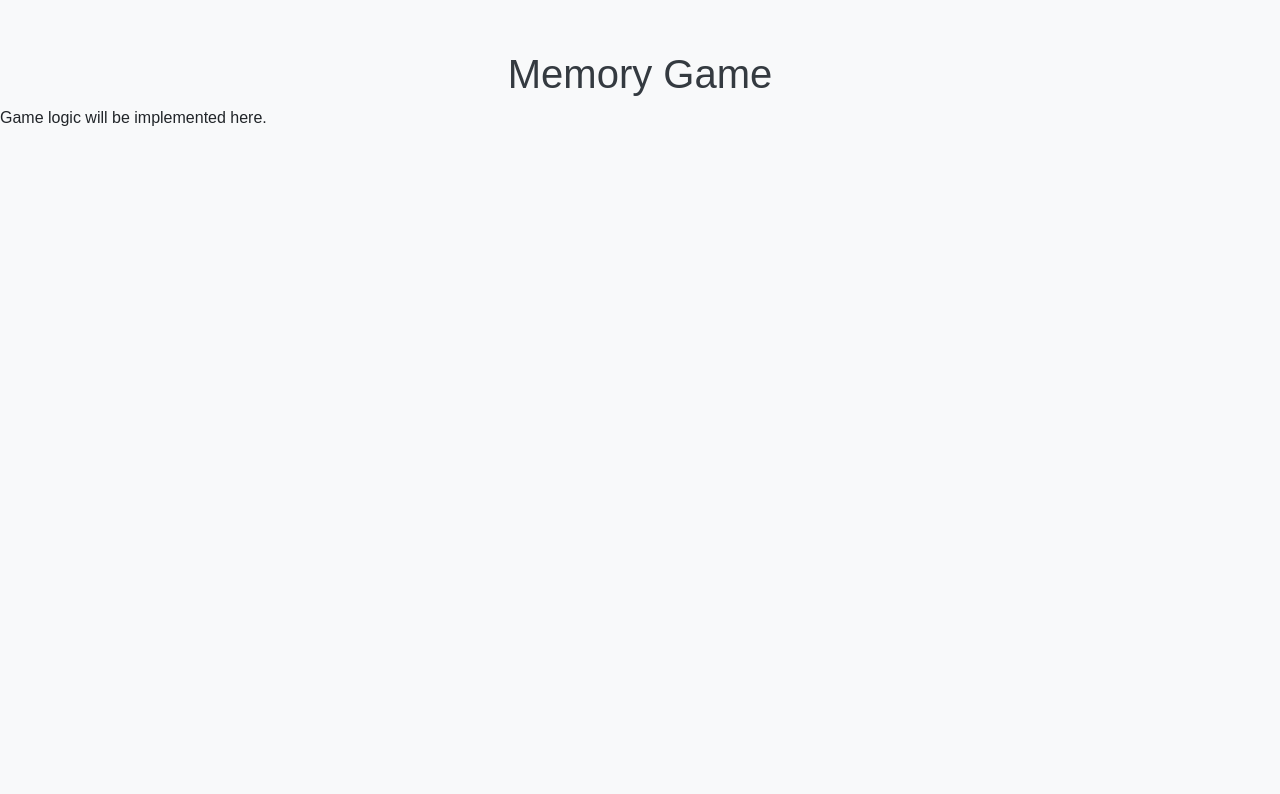
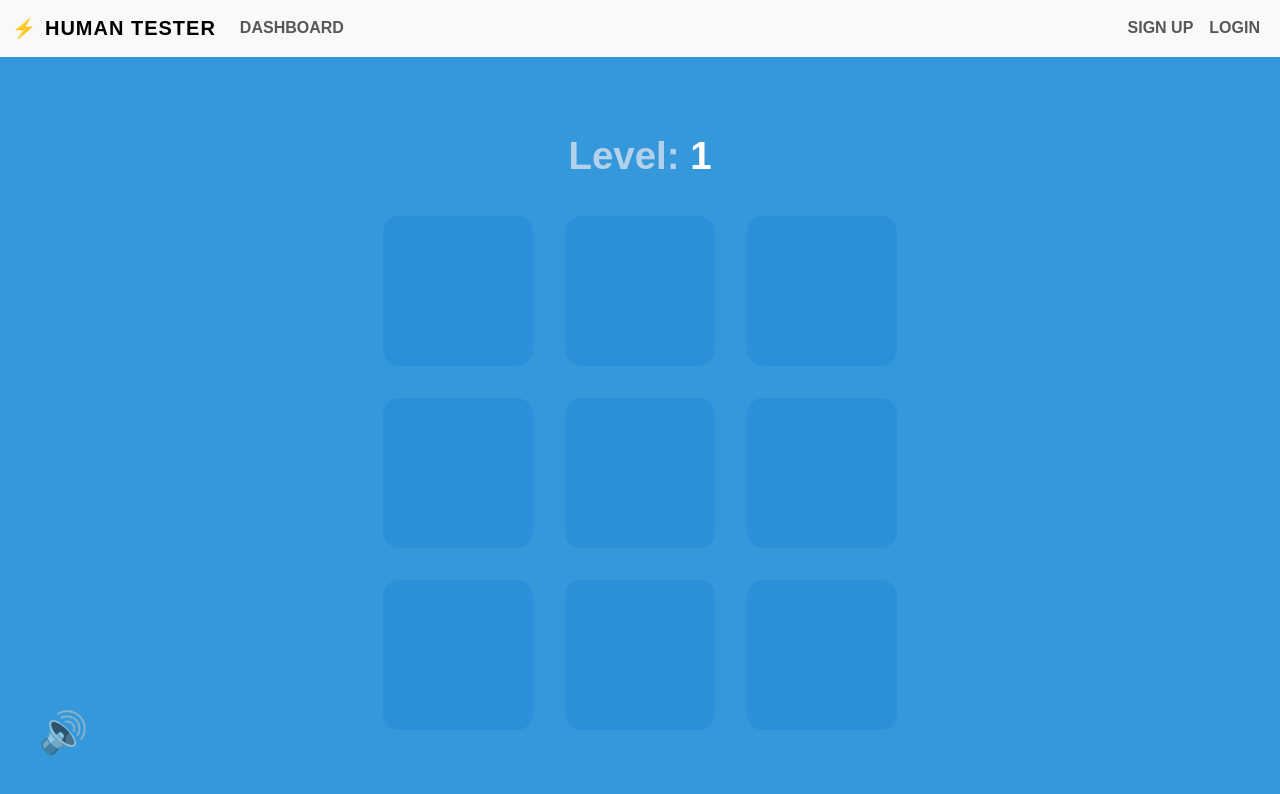
Before and after one commit to ssala034/SEG3125A3, a React (Create React App) app in the folder gaming-site/: page /game in a window 1280 px wide. Shown: the top 794 px of the page. Built offline with nearby package versions, Linux system fonts and the light colour scheme.

Commit message:
game page

```diff
--- a/gaming-site/src/components/Header.js
+++ b/gaming-site/src/components/Header.js
@@ -4,9 +4,9 @@ import { Navbar, Container, Nav } from 'react-bootstrap';
 const Header = () => (
   <Navbar bg="light" expand="lg" className="py-2">
     <Container fluid>
-      <Navbar.Brand href="#" className="fw-bold" style={{ letterSpacing: '1px' }}>
+      <Navbar.Brand href="/" className="fw-bold" style={{ letterSpacing: '1px' }}>
         <span style={{ color: '#bdbdbd', fontWeight: 'bold', fontSize: '1.2rem', marginRight: '8px' }}>⚡</span>
-        HUMAN BENCHMARK
+        HUMAN TESTER
       </Navbar.Brand>
       <Nav className="me-auto">
         <Nav.Link href="#" className="fw-bold">DASHBOARD</Nav.Link>
--- /dev/null
+++ b/gaming-site/src/pages/GamePage.css
@@ -0,0 +1,61 @@
+.game-bg {
+  min-height: 100vh;
+  background: #3498db;
+  display: flex;
+  flex-direction: column;
+}
+
+.game-content {
+  flex: 1;
+  display: flex;
+  flex-direction: column;
+  align-items: center;
+  justify-content: center;
+  position: relative;
+}
+
+.game-level {
+  color: #b3d1ea;
+  font-size: 3vw;
+  font-weight: 600;
+  margin-bottom: 32px;
+  margin-top: 32px;
+  text-align: center;
+}
+
+.level-number {
+  color: #fff;
+}
+
+.game-grid {
+  display: flex;
+  flex-direction: column;
+  gap: 32px;
+  margin-bottom: 32px;
+}
+
+.game-row {
+  display: flex;
+  gap: 32px;
+}
+
+.game-cell {
+  width: 150px;
+  height: 150px;
+  background: #298edb;
+  opacity: 0.7;
+  border-radius: 16px;
+  transition: background 0.2s, opacity 0.2s;
+}
+
+.game-sound {
+  position: absolute;
+  left: 3vw;
+  bottom: 3vw;
+}
+
+.sound-icon {
+  font-size: 2.5rem;
+  color: #b3d1ea;
+  opacity: 0.7;
+}
--- a/gaming-site/src/pages/GamePage.js
+++ b/gaming-site/src/pages/GamePage.js
@@ -1,12 +1,30 @@
 import React from 'react';
+import Header from '../components/Header';
+import './GamePage.css';
+
+const GRID_SIZE = 3;
 
 const GamePage = () => {
-    return (
-        <div>
-            <h1>Memory Game</h1>
-            <p>Game logic will be implemented here.</p>
+  return (
+    <div className="game-bg">
+      <Header />
+      <div className="game-content">
+        <div className="game-level">Level: <span className="level-number">1</span></div>
+        <div className="game-grid">
+          {[...Array(GRID_SIZE)].map((_, rowIdx) => (
+            <div className="game-row" key={rowIdx}>
+              {[...Array(GRID_SIZE)].map((_, colIdx) => (
+                <div className="game-cell" key={colIdx}></div>
+              ))}
+            </div>
+          ))}
         </div>
-    );
+        <div className="game-sound">
+          <span role="img" aria-label="sound" className="sound-icon">🔊</span>
+        </div>
+      </div>
+    </div>
+  );
 };
 
 export default GamePage;
```
